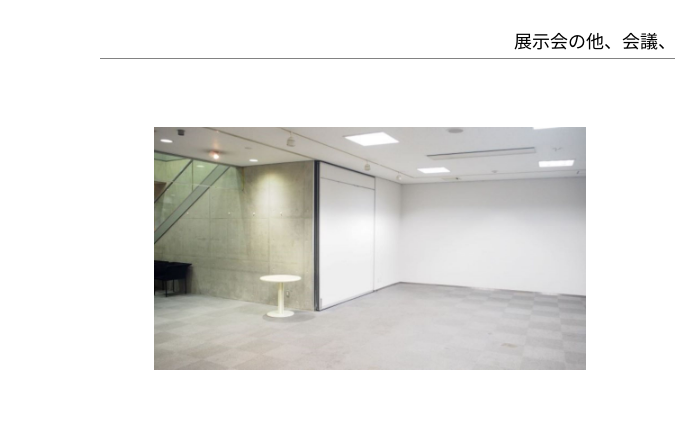
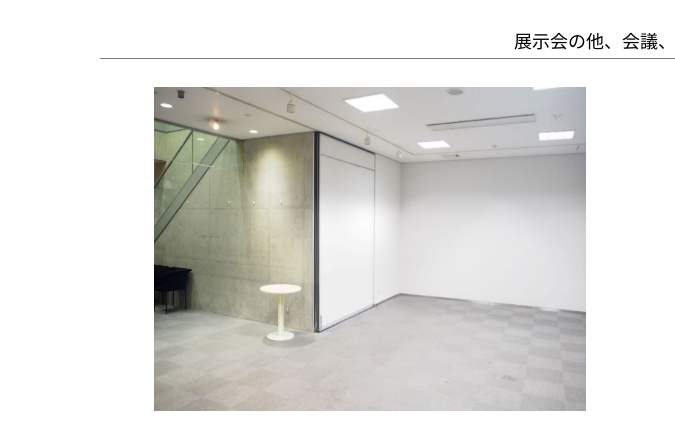
Before and after one commit to NakamuraYuChesnaughtSceptile/uwaatestdesu01.github.io, a plain HTML site: page guide_1.html in a window 1280 px wide. Shown: the part 379-800 px from the top of the page, 0-675 px from the left. Drawn offline with nearby package versions, Linux system fonts and the light colour scheme.

Commit message:
7th challenge

```diff
--- a/css/guide.css
+++ b/css/guide.css
@@ -57,9 +57,9 @@ main h3:after {
 }
 .image img{
   width: 40%;
+  height: auto;
   margin: 10px 0;
-  max-width: 500px;
-  object-fit: contain;
+  max-width: 40%;
 }
 /* --------------------------------------------ここまで画像置いてるとこ */
 
```
